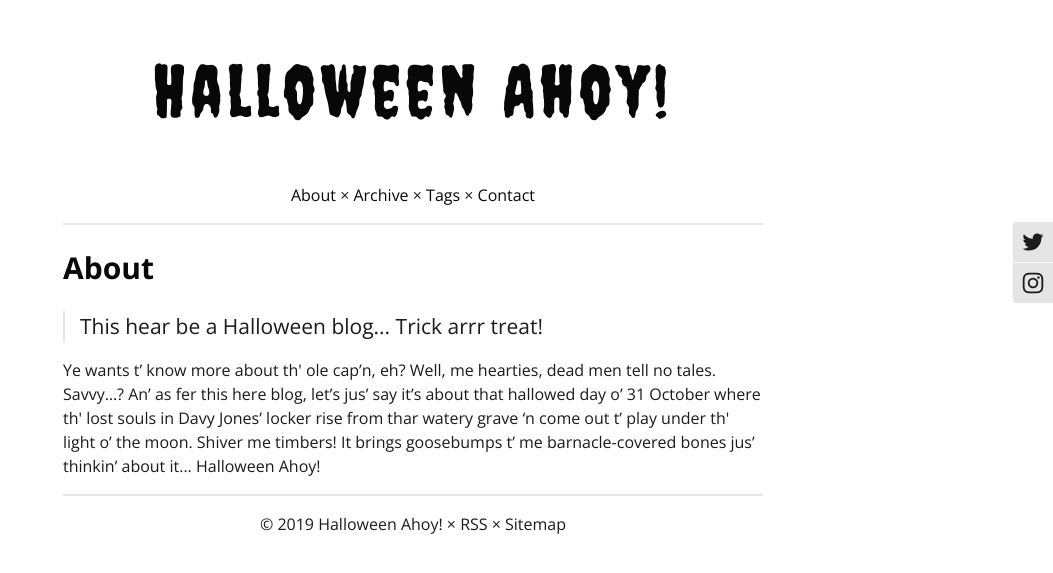
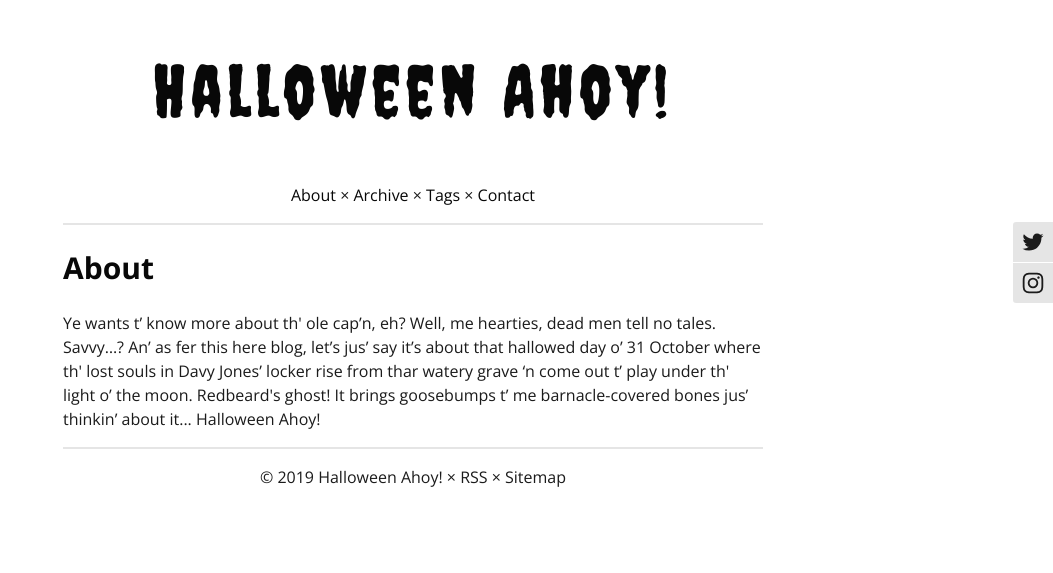
Before and after one commit to halloweenahoy/halloweenahoy.github.io, a Jekyll site: the page built from about.html, in a window 1280 px wide. Shown: the top 573 px of the page, without its empty margins (227-1280 px from the left). Built offline with Jekyll 4.4.1, drawn with Linux system fonts in a browser that asks for light colours; comment, search, counter and statistics services are not loaded.

Commit message:
Update about.html

```diff
--- a/about.html
+++ b/about.html
@@ -6,6 +6,4 @@ description: Dead men tell no tales.
 
 <h2>About</h2>
 
-<blockquote>This hear be a Halloween blog... Trick arrr treat!</blockquote>
-
-<p>Ye wants t’ know more about th' ole cap’n, eh? Well, me hearties, dead men tell no tales. Savvy…? An’ as fer this here blog, let’s jus’ say it’s about that hallowed day o’ 31 October where th' lost souls in Davy Jones’ locker rise from thar watery grave ‘n come out t’ play under th' light o’ the moon. Shiver me timbers! It brings goosebumps t’ me barnacle-covered bones jus’ thinkin’ about it... Halloween Ahoy!</p>
+<p>Ye wants t’ know more about th' ole cap’n, eh? Well, me hearties, dead men tell no tales. Savvy…? An’ as fer this here blog, let’s jus’ say it’s about that hallowed day o’ 31 October where th' lost souls in Davy Jones’ locker rise from thar watery grave ‘n come out t’ play under th' light o’ the moon. Redbeard's ghost! It brings goosebumps t’ me barnacle-covered bones jus’ thinkin’ about it... Halloween Ahoy!</p>
```
